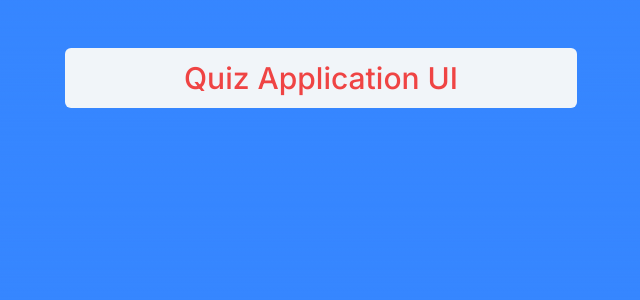
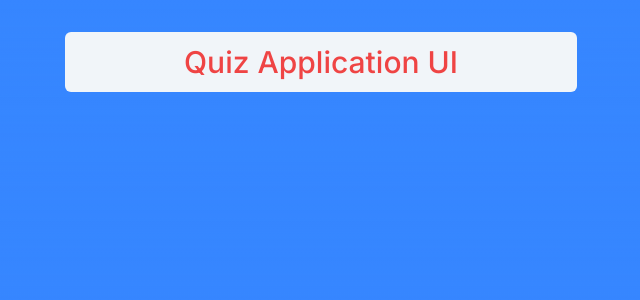
Before and after one commit to sarathos584/aifer-quiz-app, a Next.js app in the folder quiz-react/: page / in a window 1280 px wide. Shown: the top 300 px of the page, without its empty margins (319-959 px from the left). Built offline with nearby package versions, Linux system fonts and the light colour scheme.

Commit message:
style: reduce header padding

```diff
--- a/quiz-react/src/components/Header.tsx
+++ b/quiz-react/src/components/Header.tsx
@@ -3,7 +3,7 @@
 const Header = () => {
 
   return (
-    <header className="py-[3em]">
+    <header className="py-[2em]">
         <div className="mx-auto bg-slate-100 top-11 max-w-[80vw] md:max-w-[60vw] lg:max-w-[40vw] p-3 sm:text-xl md:text-2xl lg:text-3xl rounded-md">
             <h1 className="text-red-500 font-medium text-center">Quiz Application UI</h1>
         </div>
```
